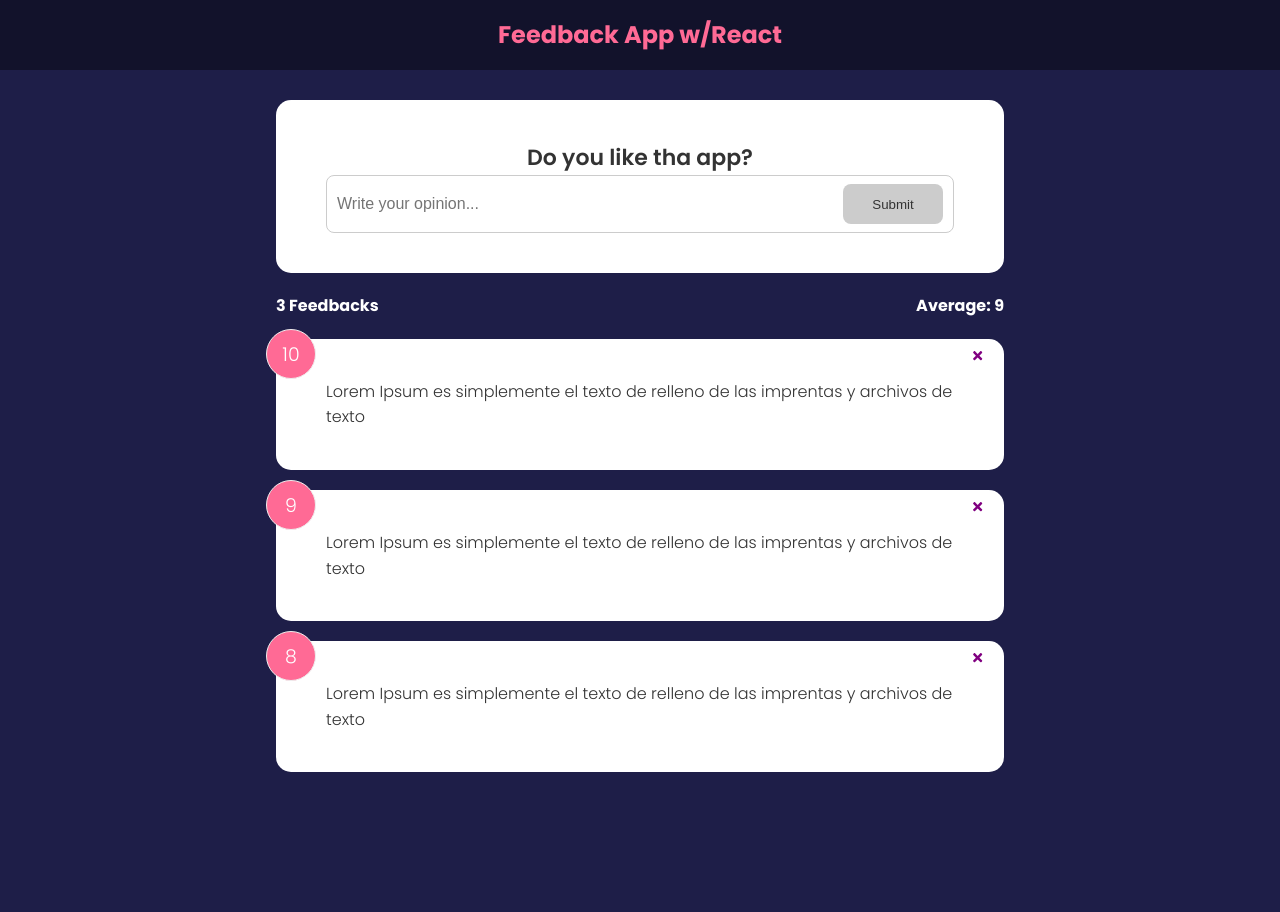
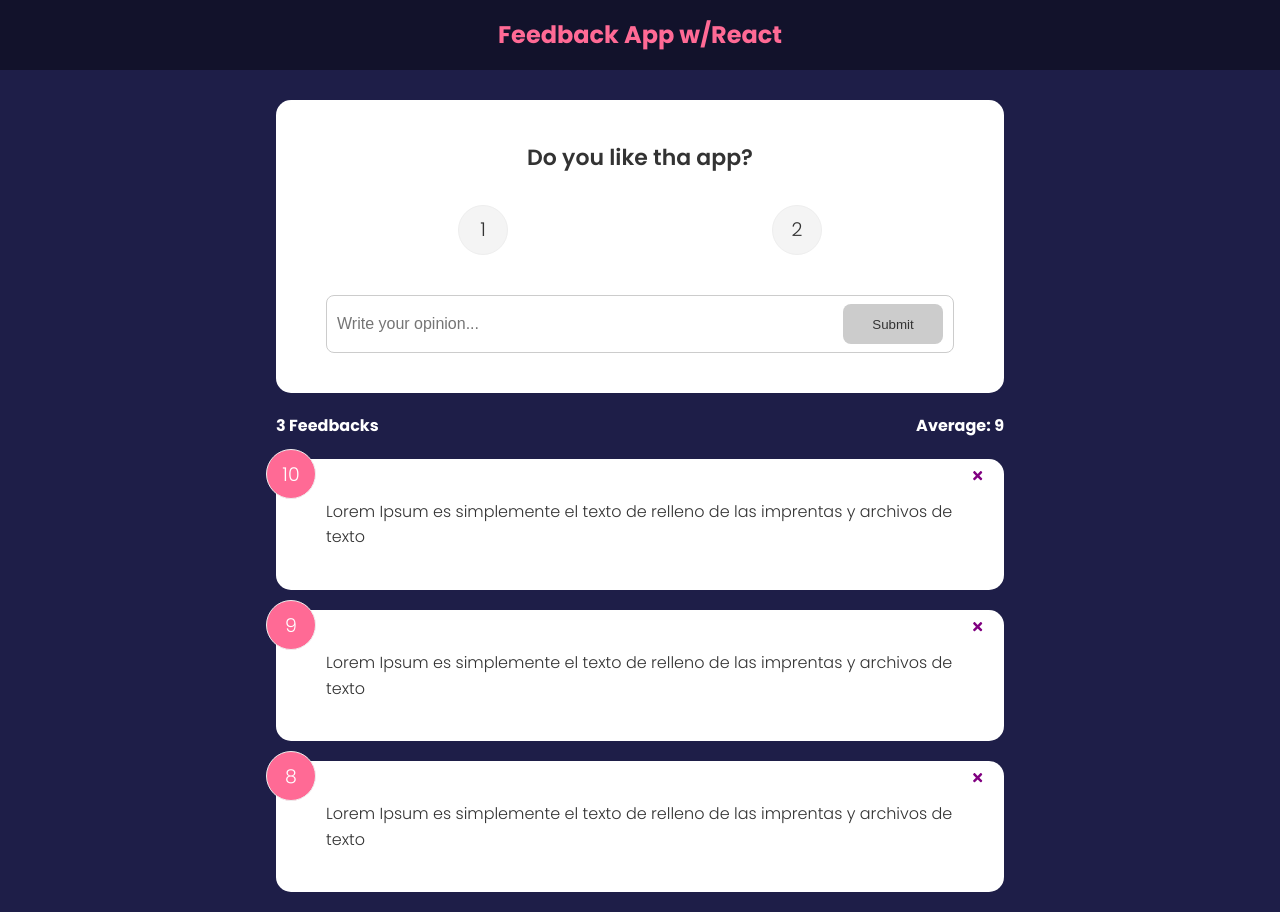
Before and after one commit to sestok/ReactJS_RatingApp-JsonServer, a React (Create React App) app: page / in a window 1280 px wide. Before the commit the page ends 800 px from the top, so only its background shows below. Built offline with nearby package versions, Linux system fonts and the light colour scheme.

Commit message:
Passing ratinNum+Text to State

```diff
--- a/src/components/FeedbackForm.jsx
+++ b/src/components/FeedbackForm.jsx
@@ -1,9 +1,11 @@
 import { useState } from 'react'
 import Card from "./shared/Card"
 import Button from './shared/Button'
+import RatingSelect from './RatingSelect'
 
 function FeedbackForm() {
     const [text, setText] = useState('')
+    const [rating, setRating] = useState(10)
     const [btnDisabled, setBtnDisabled] = useState(true)
     const [message, setMessage] = useState('')
 
@@ -27,8 +29,13 @@
     <Card>
         <form>
             <h2>Do you like tha app?</h2>
+            <RatingSelect select={(rating) => setRating(rating)} />
             <div className="input-group">
-                <input onChange={handleTextChange} type="text" placeholder="Write your opinion..." value={text} />
+                <input
+                onChange={handleTextChange}
+                type="text"
+                placeholder="Write your opinion..."
+                value={text} />
                 <Button type='submit' isDisabled={btnDisabled}>Submit</Button>
             </div>
 
--- /dev/null
+++ b/src/components/RatingSelect.jsx
@@ -0,0 +1,39 @@
+import { useState } from 'react'
+
+function RatingSelect({ select }) {
+    const [selected, setSelected] = useState(10)
+
+    const handleChange = (e) => {
+        setSelected(+e.currentTarget.value)
+        select(+e.currentTarget.value)
+    }
+
+  return (
+    <ul className="rating">
+        <li>
+            <input
+            type='radio'
+            id='num1'
+            name='rating'
+            value='1'
+            onChange={handleChange}
+            checked={selected === 1}
+            />
+            <label htmlFor='num1'>1</label>
+        </li>
+        <li>
+            <input
+            type='radio'
+            id='num2'
+            name='rating'
+            value='2'
+            onChange={handleChange}
+            checked={selected === 2}
+            />
+            <label htmlFor='num2'>2</label>
+        </li>
+    </ul>
+  )
+}
+
+export default RatingSelect
```
